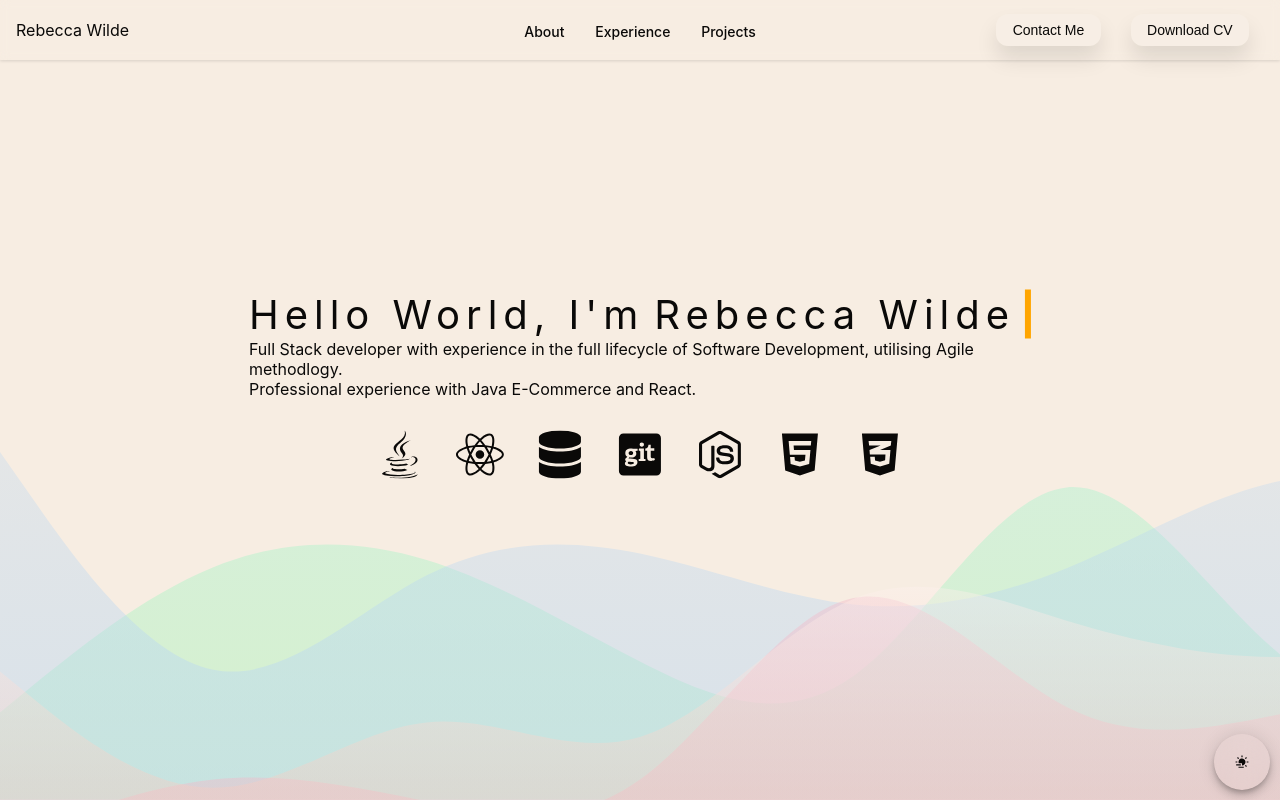
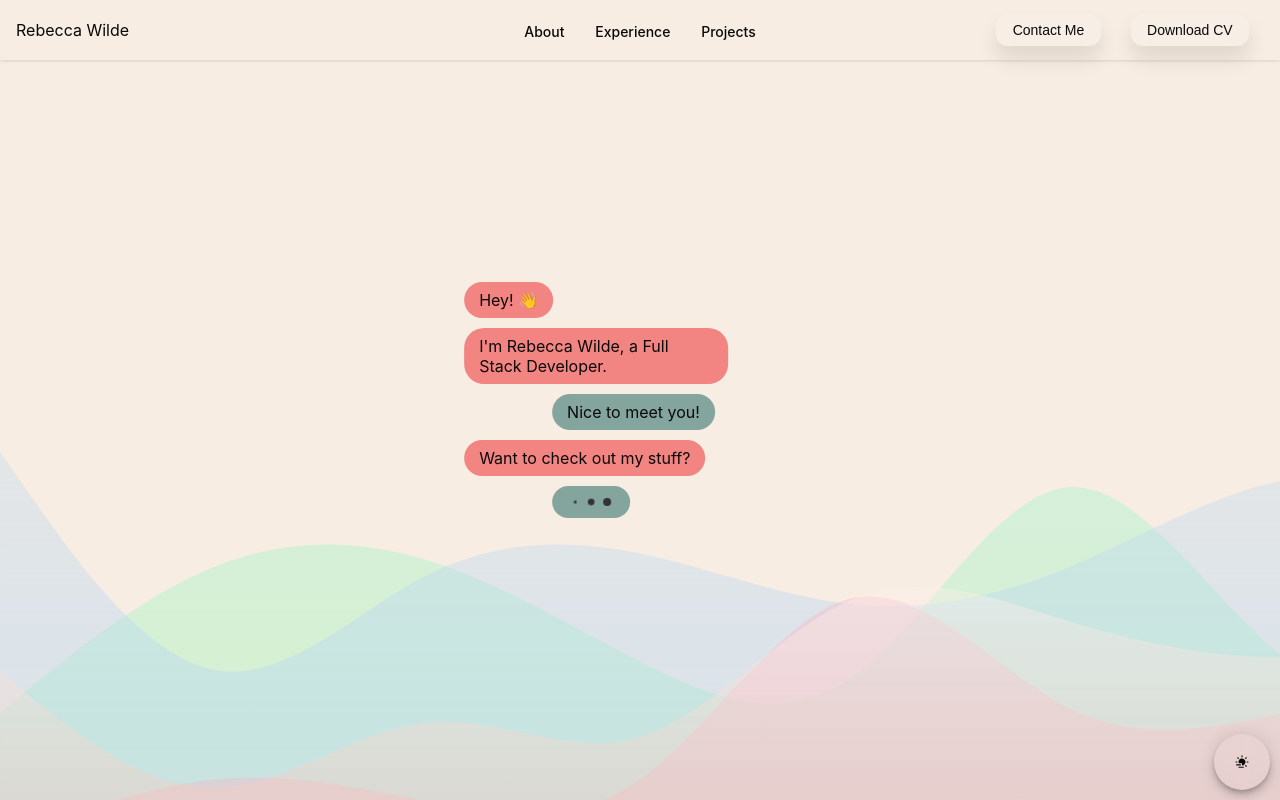
Before and after one commit to RWilde/portfolio, a React (Create React App) app: page / in a window 1280 px wide. Shown: the top 800 px of the page. Built offline with nearby package versions, Linux system fonts and the light colour scheme; the HTML template or start-up script is replaced by a standard one.

Commit message:
Started implementing different landing

```diff
--- a/src/App.tsx
+++ b/src/App.tsx
@@ -20,6 +20,7 @@ import {
   ToggleFab,
 } from "./styles";
 import { CSSTransition } from "react-transition-group";
+import Chat from "./components/Sections/about-chat";
 
 function App() {
   const { theme, toggleTheme, isDarkTheme } = useDarkMode();
@@ -32,7 +33,8 @@ function App() {
           <NavBar
             setDisplayContactMe={() => setDisplayContactMe(!isDisplayContactMe)}
           />
-          <About />
+          {/* <About /> */}
+          <Chat />
           <Seperator prevColor={theme.about} nextColor={theme.experience}>
             <Wave />
           </Seperator>
--- a/src/components/Sections/NavBar/index.tsx
+++ b/src/components/Sections/NavBar/index.tsx
@@ -44,10 +44,6 @@ const NavBar = ({ setDisplayContactMe }: NavBarProps) => {
   });
 
   useEffect(() => {
-    setShowBurger(isSmallWindow);
-  }, [isSmallWindow]);
-
-  useEffect(() => {
     if (!showBurger) {
       setOpen(false);
     }
@@ -91,13 +87,13 @@ const NavBar = ({ setDisplayContactMe }: NavBarProps) => {
 
   return (
     <div>
-      {showBurger && (
+      {(showBurger || isSmallWindow) && (
         <StyledBurger open={open} onClick={() => setOpen(!open)}>
           <TiThMenu />
         </StyledBurger>
       )}
 
-      {showBurger ? menu() : headerBar()}
+      {showBurger || isSmallWindow ? menu() : headerBar()}
     </div>
   );
 };
--- /dev/null
+++ b/src/components/Sections/about-chat/Message.tsx
@@ -0,0 +1,64 @@
+import React, { useEffect, useState } from "react";
+import { Bounce, MessageBubble, TypingMessageBubble } from "./styles";
+
+type MessageProps = {
+  message?: string;
+  emoji?: string;
+  last?: boolean;
+  waitBeforeShow: number;
+  right?: boolean;
+};
+
+const Message = ({
+  message,
+  emoji,
+  last,
+  waitBeforeShow,
+  right,
+}: MessageProps) => {
+  const [isShown, setIsShown] = useState(false);
+  const [showTyping, setShowTyping] = useState(true);
+
+  useEffect(() => {
+    setTimeout(() => {
+      setIsShown(true);
+      setTimeout(() => {
+        setShowTyping(false);
+      }, 500);
+    }, waitBeforeShow);
+  }, [waitBeforeShow]);
+
+  // const TypingBubble = () => {
+  //   return (
+  //     <TypingMessageBubble last={true}>
+  //       <Bounce index={0} />
+  //       <Bounce index={1} />
+  //       <Bounce index={2} />
+  //     </TypingMessageBubble>
+  //   );
+  // };
+
+  return (
+    <MessageBubble
+      last={last}
+      showTyping={showTyping}
+      isShown={isShown}
+      isRight={!right}
+    >
+      {!showTyping && (
+        <>
+          {message} {emoji}
+        </>
+      )}
+      {showTyping && (
+        <>
+          <Bounce index={0} />
+          <Bounce index={1} />
+          <Bounce index={2} />
+        </>
+      )}
+    </MessageBubble>
+  );
+};
+
+export default Message;
--- /dev/null
+++ b/src/components/Sections/about-chat/index.tsx
@@ -0,0 +1,36 @@
+import React from "react";
+import { HeaderWave } from "../..";
+import { WaveBackground, AboutContainer } from "../about/styles";
+import Message from "./Message";
+import { Container, ChatContainer } from "./styles";
+
+const Chat = () => {
+  return (
+    <Container>
+      <ChatContainer>
+        <Message message="Hey!" emoji="👋" waitBeforeShow={1000} />
+        <Message
+          message="I'm Rebecca Wilde, a Full Stack Developer."
+          waitBeforeShow={2000}
+        />
+        <Message
+          message="Nice to meet you!"
+          waitBeforeShow={3500}
+          right={true}
+        />
+        <Message message="Want to check out my stuff?" waitBeforeShow={5000} />
+        <Message message="Sure!" waitBeforeShow={5500} right={true} />
+        <Message emoji="👇" waitBeforeShow={6000} />
+        <Message
+          message="Thanks for dropping by. Feel free to use the contact me button!"
+          last={true}
+          waitBeforeShow={7500}
+        />
+      </ChatContainer>
+      <WaveBackground>
+        <HeaderWave />
+      </WaveBackground>
+    </Container>
+  );
+};
+export default Chat;
--- /dev/null
+++ b/src/components/Sections/about-chat/styles.tsx
@@ -0,0 +1,116 @@
+import styled, { css, keyframes } from "styled-components";
+
+const dotFlashing = keyframes`
+0%, 80%, 100% {
+    -webkit-transform: scale(0);
+    transform: scale(0);
+  } 40% {
+    -webkit-transform: scale(0.5);
+    transform: scale(0.5);
+  }
+`;
+
+export const Container = styled.div`
+  height: 100vh;
+  background: ${({ theme }) => theme.about};
+  width: 100%;
+  align-items: center;
+`;
+export const ChatContainer = styled.div`
+  top: 50%;
+  left: 50%;
+  transform: translate(-50%, -50%);
+  position: absolute;
+  flex-wrap: wrap;
+  display: flex;
+  flex-direction: column;
+`;
+
+export const ChatBubble = styled.div`
+  border-radius: 20px;
+  padding: 8px 15px;
+  margin-top: 5px;
+  margin-bottom: 5px;
+  display: inline-block;
+  background-color: ${({ theme }) => theme.chat};
+  position: relative;
+`;
+
+export const Bounce = styled.div<{ index: number }>`
+display: none;
+  width: 11px;
+  height: 11px;
+  background-color: #333;
+  padding: 0.5em;
+  border-radius: 100%;
+  display: inline-block;
+  animation: ${dotFlashing} 1.4s infinite ease-in-out both;
+
+  animation-delay: ${({ index }) => {
+    switch (index) {
+      case 0:
+        return css`-0.32s;`;
+      case 1:
+        return css`-0.16s;`;
+    }
+  }}
+  }
+
+`;
+
+export const MessageBubble = styled(ChatBubble)<{
+  last?: boolean;
+  isShown: boolean;
+  showTyping: boolean;
+  isRight?: boolean;
+}>`
+  align-items: ${({ isRight }) => (isRight ? " end" : "start")};
+  ${({ isRight }) => (isRight ? "margin-right" : "margin-left")}: 25%;
+  background: ${({ isRight, theme }) =>
+    isRight ? theme.chat : theme.hoverBorder};
+  max-width: 75%;
+  width: fit-content;
+  text-align: left;
+
+  ${({ last }) =>
+    last &&
+    css`
+      &:before {
+        content: "";
+        position: absolute;
+        z-index: 0;
+        bottom: 0;
+        left: -7px;
+        height: 20px;
+        width: 20px;
+        background: ${({ theme }) => theme.chat};
+        border-bottom-right-radius: 15px;
+      }
+      &:after {
+        content: "";
+        position: absolute;
+        z-index: 1;
+        bottom: 0;
+        left: -10px;
+        width: 10px;
+        height: 20px;
+        background: ${({ theme }) => theme.about};
+        border-bottom-right-radius: 10px;
+      }
+    `}
+
+  display: ${({ isShown }) => (isShown ? "flex" : "none")};
+  ${({ isShown }) =>
+    !isShown &&
+    css`
+      ${Bounce} {
+        display: flex;
+      }
+    `}
+`;
+
+export const TypingMessageBubble = styled(MessageBubble)<{ last: true }>`
+  margin: 100px auto 0;
+  width: 90px;
+  text-align: center;
+`;
--- a/src/components/Sections/about/index.tsx
+++ b/src/components/Sections/about/index.tsx
@@ -28,9 +28,9 @@ const About = () => {
       <AboutContainer id="about" data-testid={"about"}>
         <Contents>
           <Header>
-            <Typing>
-              Hello World, I'm <Name>Rebecca Wilde</Name>
-            </Typing>
+            {/* <Typing> */}
+            Hello World, I'm <Name>Rebecca Wilde</Name>
+            {/* </Typing> */}
           </Header>
           <SubHeader>
             Full Stack developer with experience in the full lifecycle of
--- a/src/components/Sections/about/styles.tsx
+++ b/src/components/Sections/about/styles.tsx
@@ -48,10 +48,12 @@ export const Typing = styled.div`
 export const SubHeader = styled.div`
   display: flex;
   text-align: left;
+  flex-wrap: wrap;
 `;
 
 export const AboutMe = styled.div`
   display: flex;
+  flex-wrap: wrap;
 `;
 
 export const Skills = styled.div`
@@ -60,6 +62,7 @@ export const Skills = styled.div`
   justify-content: center;
   padding: 1em;
   flex-direction: row;
+  flex-wrap: wrap;
 
   > svg {
     margin: 1em;
@@ -73,6 +76,7 @@ export const Contents = styled.div`
   left: 50%;
   transform: translate(-50%, -50%);
   position: absolute;
+  flex-wrap: wrap;
 `;
 
 export const WaveBackground = styled.div`
--- a/src/components/Sections/experience/styles.tsx
+++ b/src/components/Sections/experience/styles.tsx
@@ -91,6 +91,7 @@ export const Skills = styled.div`
   flex: 1;
   justify-content: center;
   flex-direction: row;
+  flex-wrap: wrap;
 `;
 
 export const SectionDivider = styled.h2`
--- a/src/hooks/useWindowResize.tsx
+++ b/src/hooks/useWindowResize.tsx
@@ -2,10 +2,10 @@ import React from "react";
 import { useEffect } from "react";
 
 export default () => {
-  const [isSmallSize, setIsSmallSize] = React.useState(window.innerWidth < 575);
+  const [isSmallSize, setIsSmallSize] = React.useState(window.innerWidth < 800);
 
   useEffect(() => {
-    const handleWindowResize = () => setIsSmallSize(window.innerWidth < 575);
+    const handleWindowResize = () => setIsSmallSize(window.innerWidth < 800);
     window.addEventListener("resize", handleWindowResize);
 
     return () => window.removeEventListener("resize", handleWindowResize);
--- a/src/theme.js
+++ b/src/theme.js
@@ -41,6 +41,7 @@ export const lightTheme = {
   experience: experienceLight,
   projects: projectsLight,
   footer: footerLight,
+  chat: darkPink,
 };
 
 export const darkTheme = {
@@ -63,4 +64,5 @@ export const darkTheme = {
   experience: experienceDark,
   projects: projectsDark,
   footer: footerDark,
+  chat: lightBrown,
 };
```
